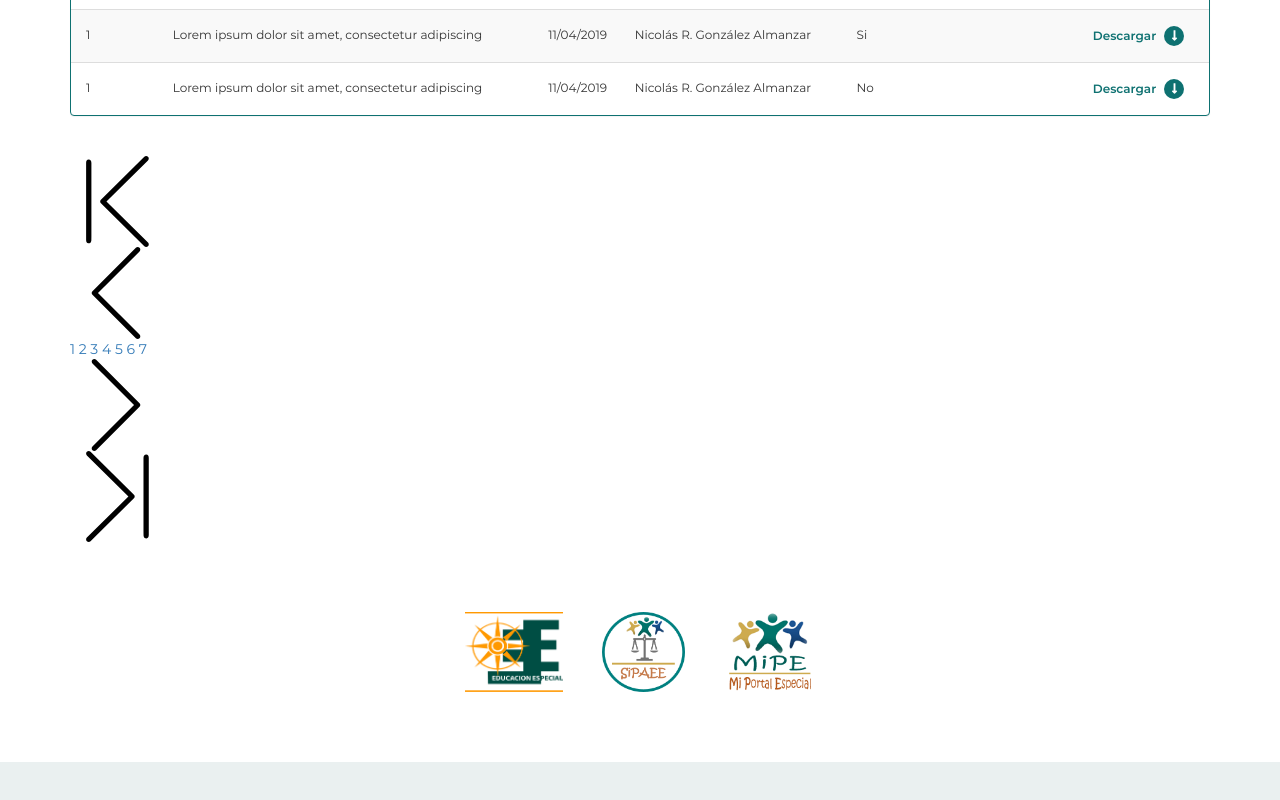
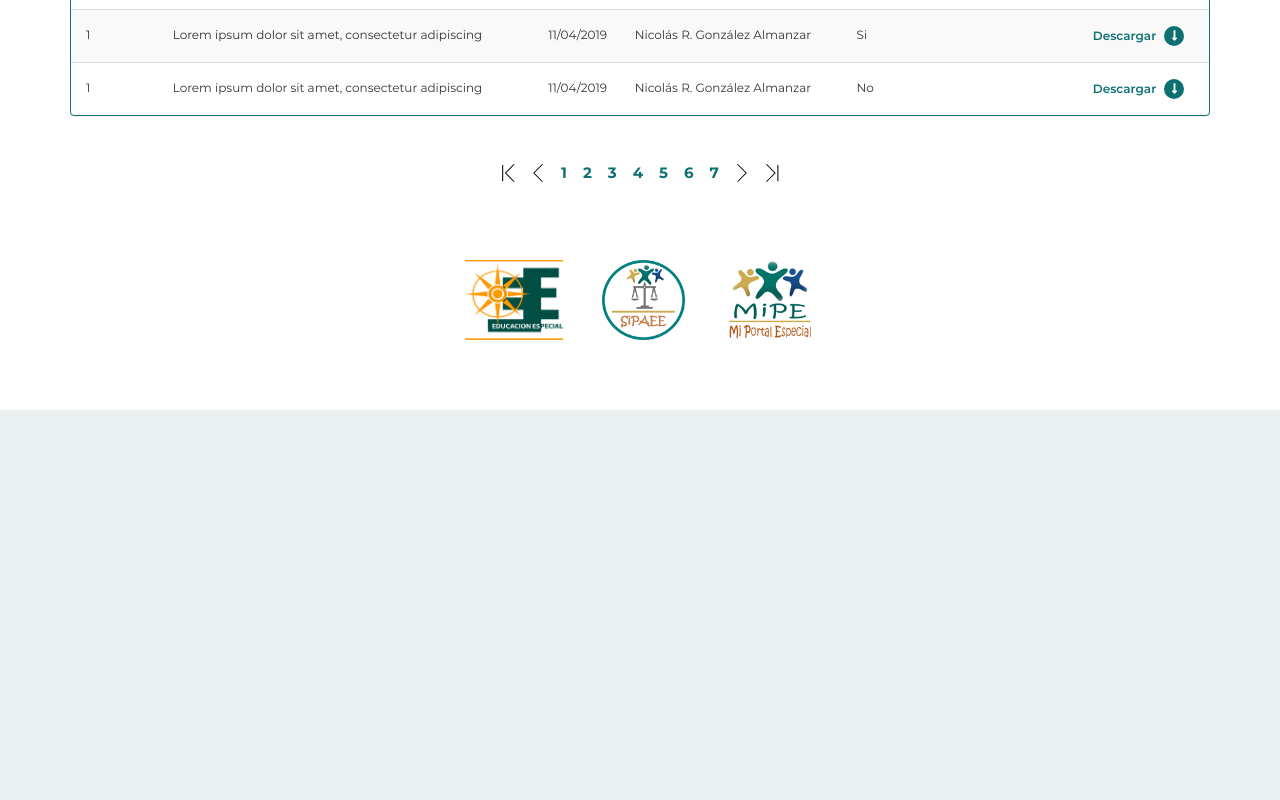
Before and after one commit to mundix/portal-querellas, a plain HTML site: page index.html in a window 1280 px wide. Shown: the part 2165-2965 px from the top of the page. After the commit the page ends 2675 px from the top, so only its background shows below. Drawn offline with Linux system fonts and the light colour scheme.

Commit message:
added pagination styles

```diff
--- a/assets/css/styles.css
+++ b/assets/css/styles.css
@@ -264,6 +264,40 @@ body {
     text-decoration: none;
 }
 
+.table-paginator {
+    display: flex;
+    justify-content: center;
+    font-weight: 700;
+    font-size: 15px;
+}
+
+.table-paginator .pagination {
+    display: flex;
+    align-items: center;
+    flex-wrap: wrap;
+    /*height: 20px;*/
+    margin: 20px 0;
+}
+
+.table-paginator .pagination a img {
+    height: 18px;
+}
+
+.table-paginator .pagination a {
+    padding: 8px 6px;
+    color: #0e7171;
+    line-height: 14px;
+}
+
+.table-paginator .pagination .page-number {
+    padding: 8px 8px;
+}
+
+.table-paginator .pagination a:hover {
+    color: #343433;
+    text-decoration: none;
+}
+
 .de-results-table .table > tbody > tr > td,
 .de-results-table .table > tbody > tr > th,
 .de-results-table .table > tfoot > tr > td,
```
